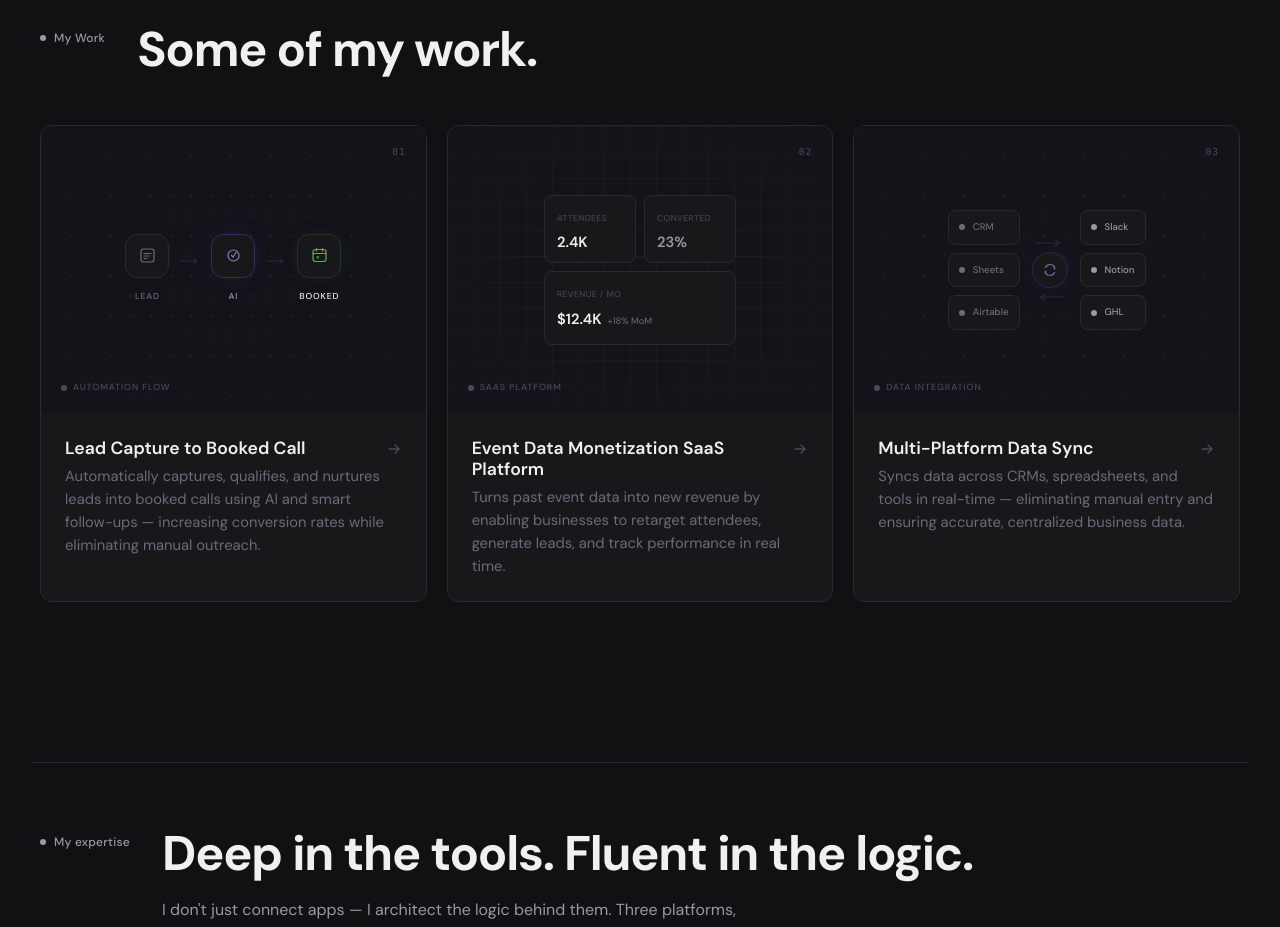
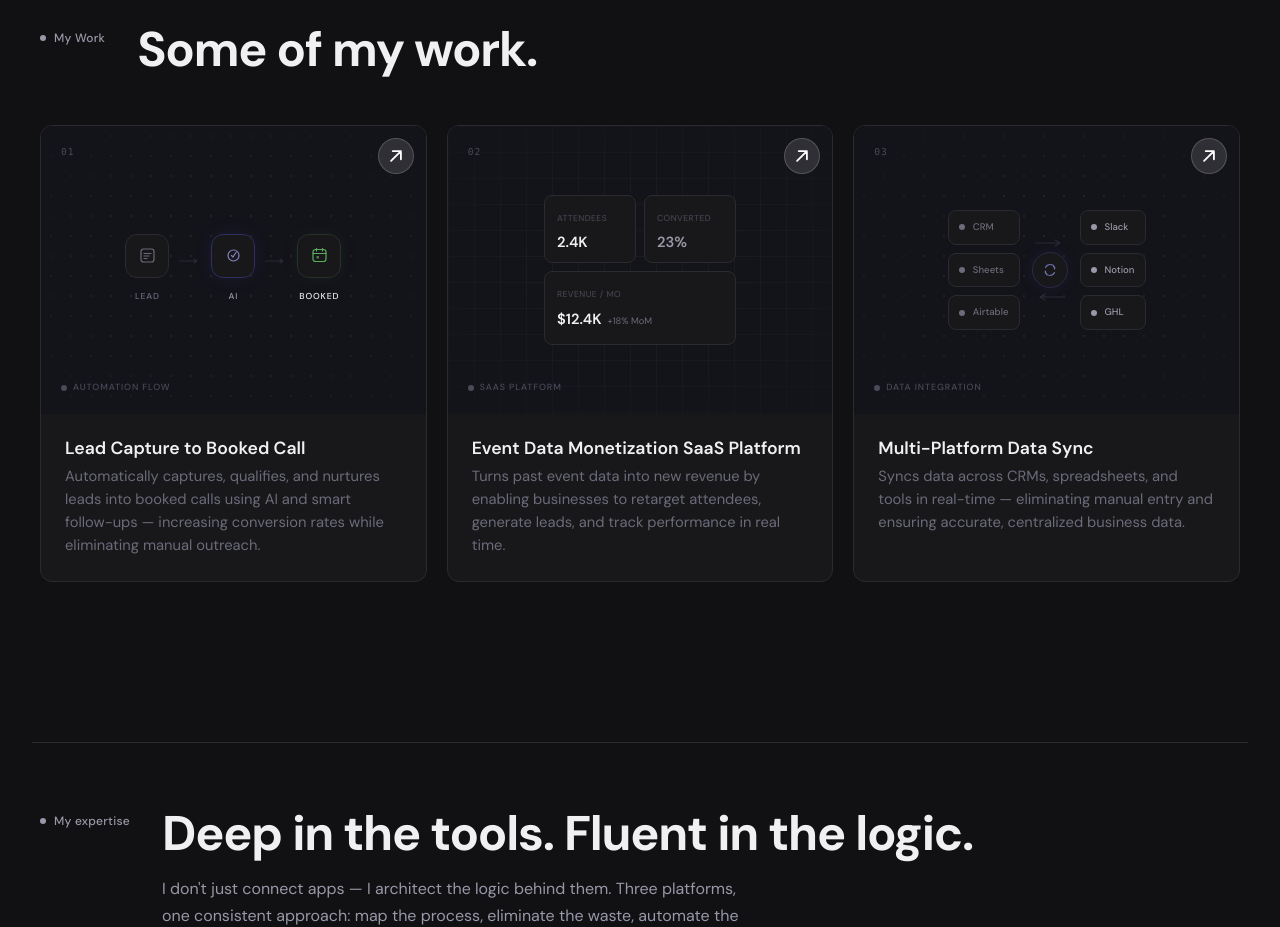
Before and after one commit to MMykka/Michaelaboukhalil, a Next.js app: page / in a window 1280 px wide. Shown: the part 1320-2247 px from the top of the page. Built offline with nearby package versions, Linux system fonts and the light colour scheme; no server answers.

Commit message:
Redesign work card arrows: diagonal white arrow with circle badge, float animation on hover

```diff
--- a/app/globals.css
+++ b/app/globals.css
@@ -112,3 +112,12 @@ html { scroll-behavior: smooth; }
   width: max-content;
   animation: marquee-scroll 28s linear infinite;
 }
+
+/* ── Card arrow float ── */
+@keyframes arrow-float {
+  0%, 100% { transform: translateY(0); }
+  50%       { transform: translateY(-7px); }
+}
+.group:hover .card-arrow {
+  animation: arrow-float 0.9s ease-in-out infinite;
+}
--- a/app/page.js
+++ b/app/page.js
@@ -99,7 +99,13 @@ export default function Home() {
                 {/* Vignette */}
                 <div className="absolute inset-0" style={{background:'radial-gradient(ellipse 80% 80% at 50% 50%, transparent 30%, #13131a 100%)'}} />
                 {/* Project number */}
-                <div className="absolute top-4 right-5 text-[0.6rem] font-mono text-dim tracking-widest">01</div>
+                <div className="absolute top-4 left-5 text-[0.6rem] font-mono text-dim tracking-widest">01</div>
+                {/* Arrow */}
+                <div className="card-arrow absolute top-3 right-3 pointer-events-none w-9 h-9 rounded-full flex items-center justify-center" style={{background:'rgba(255,255,255,0.12)', backdropFilter:'blur(6px)', border:'1px solid rgba(255,255,255,0.18)'}}>
+                  <svg width="18" height="18" viewBox="0 0 22 22" fill="none">
+                    <path d="M5 17L17 5M17 5H7M17 5V15" stroke="white" strokeWidth="2.2" strokeLinecap="round" strokeLinejoin="round"/>
+                  </svg>
+                </div>
                 {/* Flow diagram */}
                 <div className="absolute inset-0 flex items-center justify-center">
                   <div className="flex items-center gap-2.5">
@@ -146,12 +152,7 @@ export default function Home() {
                 </div>
               </div>
               <div className="p-6">
-                <div className="flex items-start justify-between gap-3 mb-[0.4rem]">
-                  <h3 className="text-[1.1rem] font-semibold text-body">Lead Capture to Booked Call</h3>
-                  <svg className="shrink-0 mt-[3px] text-dim group-hover:text-subtle group-hover:translate-x-0.5 transition-all duration-200" width="16" height="16" viewBox="0 0 16 16" fill="none">
-                    <path d="M3 8h10M9 4l4 4-4 4" stroke="currentColor" strokeWidth="1.4" strokeLinecap="round" strokeLinejoin="round"/>
-                  </svg>
-                </div>
+                <h3 className="text-[1.1rem] font-semibold text-body mb-[0.4rem]">Lead Capture to Booked Call</h3>
                 <p className="text-[0.92rem] text-muted leading-[1.55]">Automatically captures, qualifies, and nurtures leads into booked calls using AI and smart follow-ups — increasing conversion rates while eliminating manual outreach.</p>
               </div>
             </Link>
@@ -163,7 +164,13 @@ export default function Home() {
                 <div className="absolute inset-0" style={{backgroundImage:'linear-gradient(rgba(255,255,255,0.03) 1px, transparent 1px),linear-gradient(90deg, rgba(255,255,255,0.03) 1px, transparent 1px)',backgroundSize:'26px 26px'}} />
                 <div className="absolute inset-0" style={{background:'radial-gradient(ellipse 80% 80% at 50% 50%, transparent 30%, #13131a 100%)'}} />
                 {/* Project number */}
-                <div className="absolute top-4 right-5 text-[0.6rem] font-mono text-dim tracking-widest">02</div>
+                <div className="absolute top-4 left-5 text-[0.6rem] font-mono text-dim tracking-widest">02</div>
+                {/* Arrow */}
+                <div className="card-arrow absolute top-3 right-3 pointer-events-none w-9 h-9 rounded-full flex items-center justify-center" style={{background:'rgba(255,255,255,0.12)', backdropFilter:'blur(6px)', border:'1px solid rgba(255,255,255,0.18)'}}>
+                  <svg width="18" height="18" viewBox="0 0 22 22" fill="none">
+                    <path d="M5 17L17 5M17 5H7M17 5V15" stroke="white" strokeWidth="2.2" strokeLinecap="round" strokeLinejoin="round"/>
+                  </svg>
+                </div>
                 {/* Mini dashboard */}
                 <div className="absolute inset-0 flex items-center justify-center p-8">
                   <div className="grid grid-cols-2 gap-2 w-full max-w-[192px]">
@@ -191,12 +198,7 @@ export default function Home() {
                 </div>
               </div>
               <div className="p-6">
-                <div className="flex items-start justify-between gap-3 mb-[0.4rem]">
-                  <h3 className="text-[1.1rem] font-semibold text-body">Event Data Monetization SaaS Platform</h3>
-                  <svg className="shrink-0 mt-[3px] text-dim group-hover:text-subtle group-hover:translate-x-0.5 transition-all duration-200" width="16" height="16" viewBox="0 0 16 16" fill="none">
-                    <path d="M3 8h10M9 4l4 4-4 4" stroke="currentColor" strokeWidth="1.4" strokeLinecap="round" strokeLinejoin="round"/>
-                  </svg>
-                </div>
+                <h3 className="text-[1.1rem] font-semibold text-body mb-[0.4rem]">Event Data Monetization SaaS Platform</h3>
                 <p className="text-[0.92rem] text-muted leading-[1.55]">Turns past event data into new revenue by enabling businesses to retarget attendees, generate leads, and track performance in real time.</p>
               </div>
             </Link>
@@ -208,7 +210,13 @@ export default function Home() {
                 <div className="absolute inset-0" style={{backgroundImage:'radial-gradient(circle, rgba(255,255,255,0.06) 1px, transparent 1px)',backgroundSize:'20px 20px'}} />
                 <div className="absolute inset-0" style={{background:'radial-gradient(ellipse 80% 80% at 50% 50%, transparent 30%, #13131a 100%)'}} />
                 {/* Project number */}
-                <div className="absolute top-4 right-5 text-[0.6rem] font-mono text-dim tracking-widest">03</div>
+                <div className="absolute top-4 left-5 text-[0.6rem] font-mono text-dim tracking-widest">03</div>
+                {/* Arrow */}
+                <div className="card-arrow absolute top-3 right-3 pointer-events-none w-9 h-9 rounded-full flex items-center justify-center" style={{background:'rgba(255,255,255,0.12)', backdropFilter:'blur(6px)', border:'1px solid rgba(255,255,255,0.18)'}}>
+                  <svg width="18" height="18" viewBox="0 0 22 22" fill="none">
+                    <path d="M5 17L17 5M17 5H7M17 5V15" stroke="white" strokeWidth="2.2" strokeLinecap="round" strokeLinejoin="round"/>
+                  </svg>
+                </div>
                 {/* Hub and spoke */}
                 <div className="absolute inset-0 flex items-center justify-center gap-3">
                   {/* Left platforms */}
@@ -265,12 +273,7 @@ export default function Home() {
                 </div>
               </div>
               <div className="p-6">
-                <div className="flex items-start justify-between gap-3 mb-[0.4rem]">
-                  <h3 className="text-[1.1rem] font-semibold text-body">Multi-Platform Data Sync</h3>
-                  <svg className="shrink-0 mt-[3px] text-dim group-hover:text-subtle group-hover:translate-x-0.5 transition-all duration-200" width="16" height="16" viewBox="0 0 16 16" fill="none">
-                    <path d="M3 8h10M9 4l4 4-4 4" stroke="currentColor" strokeWidth="1.4" strokeLinecap="round" strokeLinejoin="round"/>
-                  </svg>
-                </div>
+                <h3 className="text-[1.1rem] font-semibold text-body mb-[0.4rem]">Multi-Platform Data Sync</h3>
                 <p className="text-[0.92rem] text-muted leading-[1.55]">Syncs data across CRMs, spreadsheets, and tools in real-time — eliminating manual entry and ensuring accurate, centralized business data.</p>
               </div>
             </Link>
```
